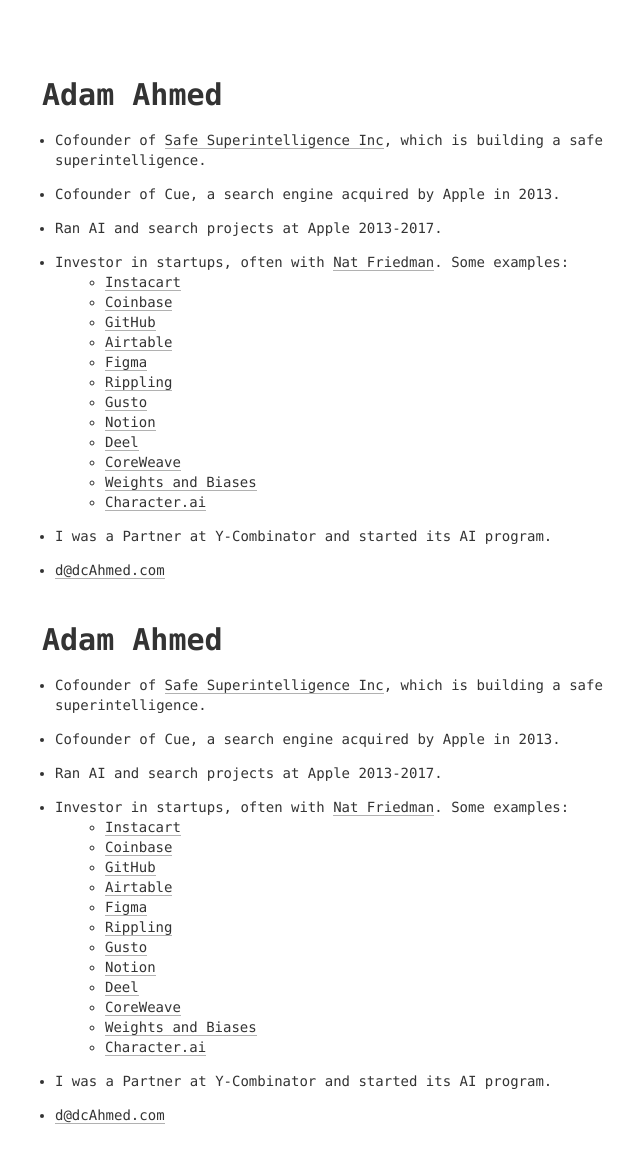
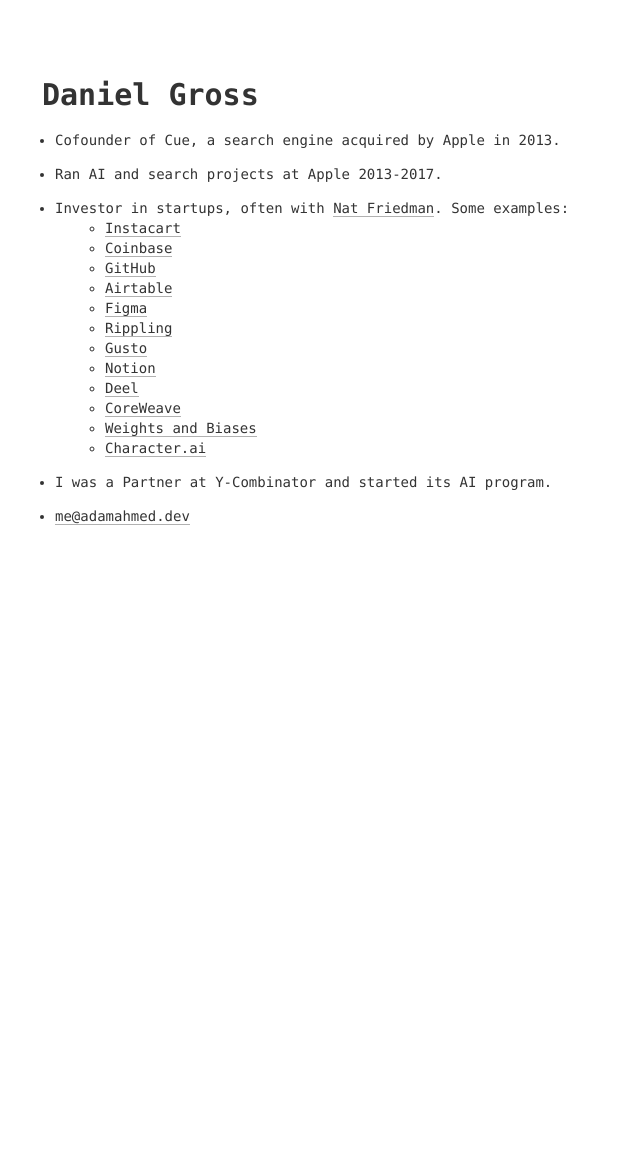
Before and after one commit to adamquant/adamquant.github.io, a plain HTML site: page index.html in a window 1280 px wide. Shown: the whole page, without its empty margins (335-975 px from the left). After the commit the page ends 800 px from the top, so only its background shows below. Drawn offline with Linux system fonts and the light colour scheme.

Commit message:
radical changes2

```diff
--- a/index.html
+++ b/index.html
@@ -4,17 +4,17 @@
     <link rel="icon" href="/assets/favicon_32.png" sizes="32x32">
     <link rel="icon" href="/assets/favicon_192.png" sizes="192x192">
     <meta name="viewport" content="width=device-width, initial-scale=1"><!-- Begin Jekyll SEO tag v2.8.0 -->
-    <title>Adam Ahmed</title>
+    <title>Daniel Gross</title>
     <meta name="generator" content="Jekyll v3.9.3">
-    <meta property="og:title" content="Adam Ahmed">
+    <meta property="og:title" content="Daniel Gross">
     <meta property="og:locale" content="en_US">
-    <link rel="canonical" href="https://dcAhmed.com/">
-    <meta property="og:url" content="https://dcAhmed.com/">
-    <meta property="og:site_name" content="Adam Ahmed">
+    <link rel="canonical" href="https://dcgross.com/">
+    <meta property="og:url" content="https://dcgross.com/">
+    <meta property="og:site_name" content="Daniel Gross">
     <meta property="og:type" content="website">
     <meta name="twitter:card" content="summary">
-    <meta property="twitter:title" content="Adam Ahmed">
-    <script type="application/ld+json"> {"@context":"https://schema.org","@type":"WebSite","headline":"Adam Ahmed","name":"Adam Ahmed","url":"https://dcAhmed.com/"}</script>
+    <meta property="twitter:title" content="Daniel Gross">
+    <script type="application/ld+json"> {"@context":"https://schema.org","@type":"WebSite","headline":"Daniel Gross","name":"Daniel Gross","url":"https://dcgross.com/"}</script>
     <!-- End Jekyll SEO tag -->
     <meta name="twitter:card" content="summary_large_image">
     <style>
@@ -775,17 +775,17 @@
             color: #099
         }
     </style>
-    <link type="application/atom+xml" rel="alternate" href="https://dcAhmed.com/feed.xml" title="Adam Ahmed">
-    <title>Adam Ahmed</title>
-    <meta property="og:title" content="Adam Ahmed">
+    <link type="application/atom+xml" rel="alternate" href="https://dcgross.com/feed.xml" title="Daniel Gross">
+    <title>Daniel Gross</title>
+    <meta property="og:title" content="Daniel Gross">
     <meta property="og:locale" content="en_US">
-    <link rel="canonical" href="https://dcAhmed.com/">
-    <meta property="og:url" content="https://dcAhmed.com/">
-    <meta property="og:site_name" content="Adam Ahmed">
+    <link rel="canonical" href="https://dcgross.com/">
+    <meta property="og:url" content="https://dcgross.com/">
+    <meta property="og:site_name" content="Daniel Gross">
     <meta property="og:type" content="website">
     <meta name="twitter:card" content="summary">
-    <meta property="twitter:title" content="Adam Ahmed">
-    <script type="application/ld+json"> {"@context":"https://schema.org","@type":"WebSite","headline":"Adam Ahmed","name":"Adam Ahmed","url":"https://dcAhmed.com/"}</script>
+    <meta property="twitter:title" content="Daniel Gross">
+    <script type="application/ld+json"> {"@context":"https://schema.org","@type":"WebSite","headline":"Daniel Gross","name":"Daniel Gross","url":"https://dcgross.com/"}</script>
 </head>
 
 <body>
@@ -794,12 +794,9 @@
     </div>
     <div id="content">
         <div class="code" style="max-width:600px;">
-            <div style="font-size: 30px;margin-left: 37px;margin-bottom: 25px;font-weight: 900;">Adam Ahmed</div>
+            <div style="font-size: 30px;margin-left: 37px;margin-bottom: 25px;font-weight: 900;">Daniel Gross</div>
 
             <ul>
-                    <li><p>
-                        Cofounder of <a href="https://ssi.inc">Safe Superintelligence Inc</a>, which is building a safe superintelligence.
-                    </p></li>
                 <li>
                     <p>Cofounder of Cue, a search engine acquired by Apple in 2013.</p>
                 </li>
@@ -825,56 +822,10 @@
                     <p>I was a Partner at Y-Combinator and started its AI program.</p>
                 </li>
 
-                <li><a href="mailto:d@dcAhmed.com">d@dcAhmed.com</a></li>
+                <li><a href="mailto:d@dcgross.com">me@adamahmed.dev</a></li>
             </ul>
         </div>
     </div>
 
 
 </body></html>
-
-
-<body>
-    <div class="header">
-        <section> </section>
-    </div>
-    <div id="content">
-        <div class="code" style="max-width:600px;">
-            <div style="font-size: 30px;margin-left: 37px;margin-bottom: 25px;font-weight: 900;">Adam Ahmed</div>
-
-            <ul>
-                    <li><p>
-                        Cofounder of <a href="https://ssi.inc">Safe Superintelligence Inc</a>, which is building a safe superintelligence.
-                    </p></li>
-                <li>
-                    <p>Cofounder of Cue, a search engine acquired by Apple in 2013.</p>
-                </li>
-                <li>
-                    <p>Ran AI and search projects at Apple 2013-2017.</p>
-                </li>
-                <li>Investor in startups, often with <a href="https://nfdg.com">Nat Friedman</a>. Some examples:<ul>
-                        <li><a href="https://instacart.com">Instacart</a></li>
-                        <li><a href="https://coinbase.com">Coinbase</a></li>
-                        <li><a href="https://github.com">GitHub</a></li>
-                        <li><a href="https://airtable.com">Airtable</a></li>
-                        <li><a href="https://figma.com">Figma</a></li>
-                        <li><a href="https://rippling.com">Rippling</a></li>
-                        <li><a href="https://gusto.com">Gusto</a></li>
-                        <li><a href="https://notion.so">Notion</a></li>
-                        <li><a href="https://deel.com">Deel</a></li>
-                        <li><a href="https://coreweave.com/">CoreWeave</a>
-                        </li><li><a href="https://wandb.com">Weights and Biases</a>
-                        </li><li><a href="https://character.ai">Character.ai</a>
-                    </li></ul>
-                </li>
-                <li>
-                    <p>I was a Partner at Y-Combinator and started its AI program.</p>
-                </li>
-
-                <li><a href="mailto:d@dcAhmed.com">d@dcAhmed.com</a></li>
-            </ul>
-        </div>
-    </div>
-
-
-</body>
```
